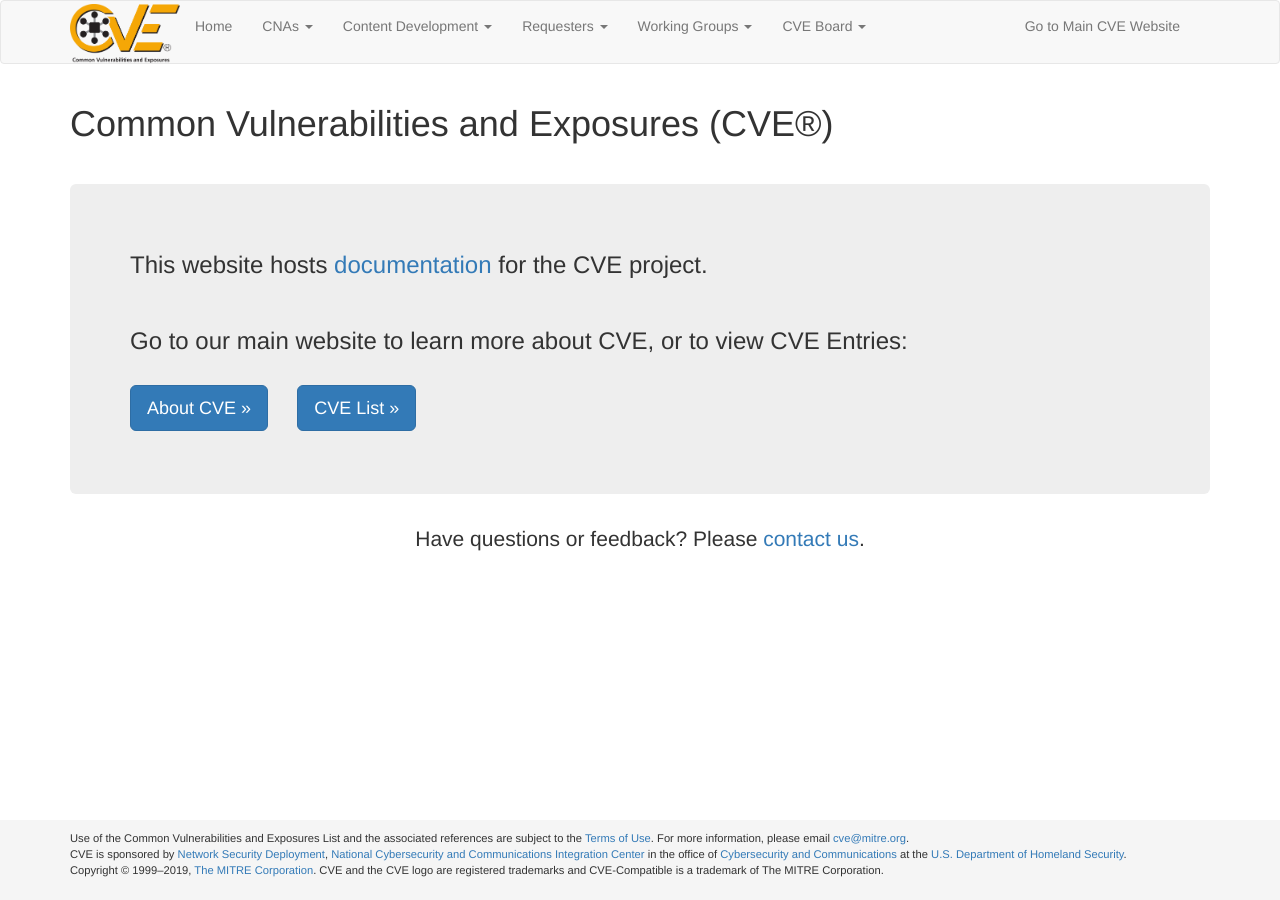
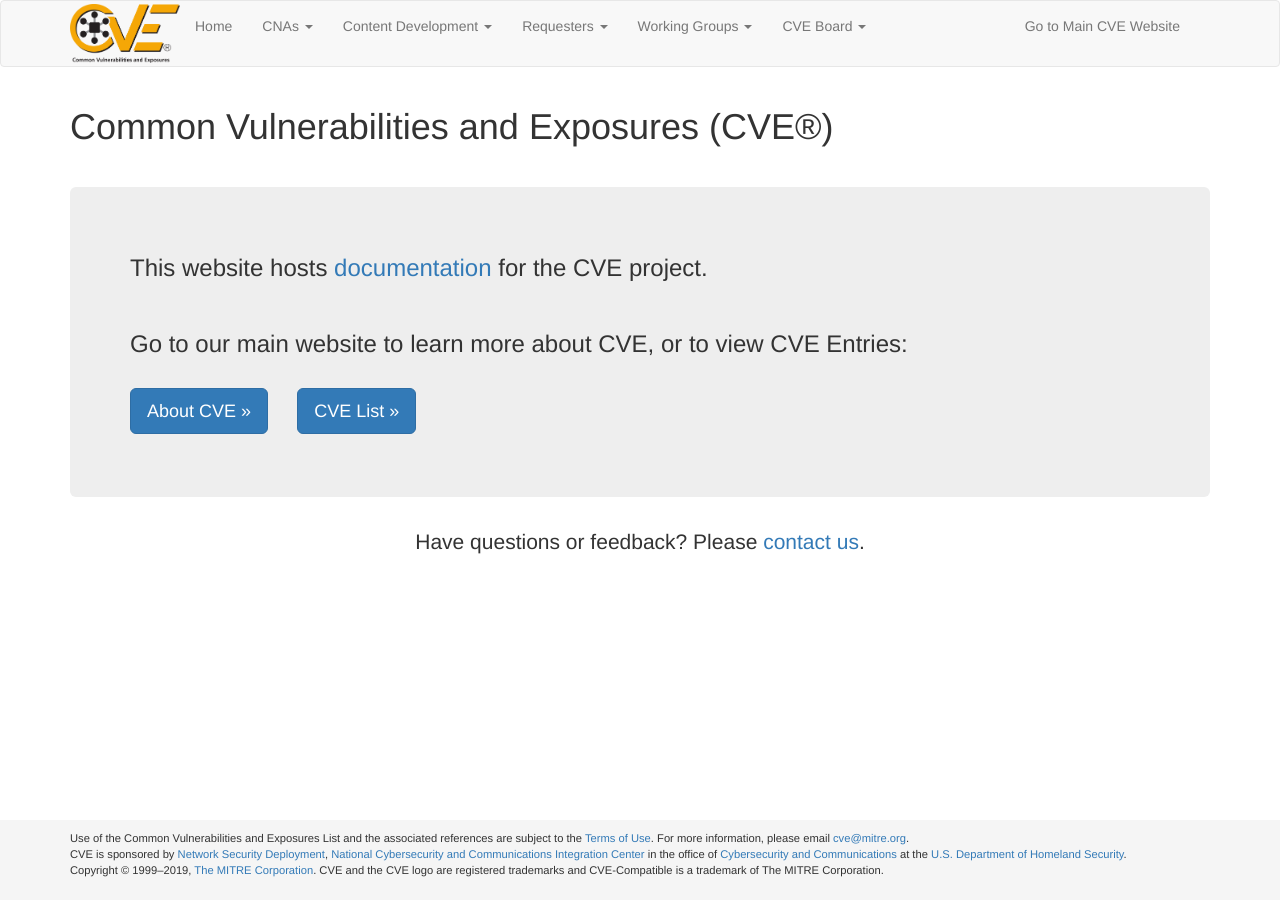
Before and after one commit to CVEProject/cveproject.github.io, a Jekyll site: the page built from index.md, in a window 1280 px wide. Built offline with Jekyll 4.4.1, drawn with Linux system fonts in a browser that asks for light colours; nearby versions of some CDN libraries.

Commit message:
Update header.html
Add 3 px underneath new CVE logo

```diff
--- a/_includes/header.html
+++ b/_includes/header.html
@@ -11,7 +11,7 @@
             <span class="icon-bar"></span>
             <span class="icon-bar"></span>
           </button>
-            <a href="https://cveproject.github.io" class="pull-left"><img src="/img/cve_logo_tagline.png" style="max-height: 90px; max-width: 110px; margin-top: 3px;"></a>
+            <a href="https://cveproject.github.io" class="pull-left"><img src="/img/cve_logo_tagline.png" style="max-height: 90px; max-width: 110px; margin-top: 3px; margin-bottom: 3px;"></a>
     </div>
 
     <div class="collapse navbar-collapse">
```
